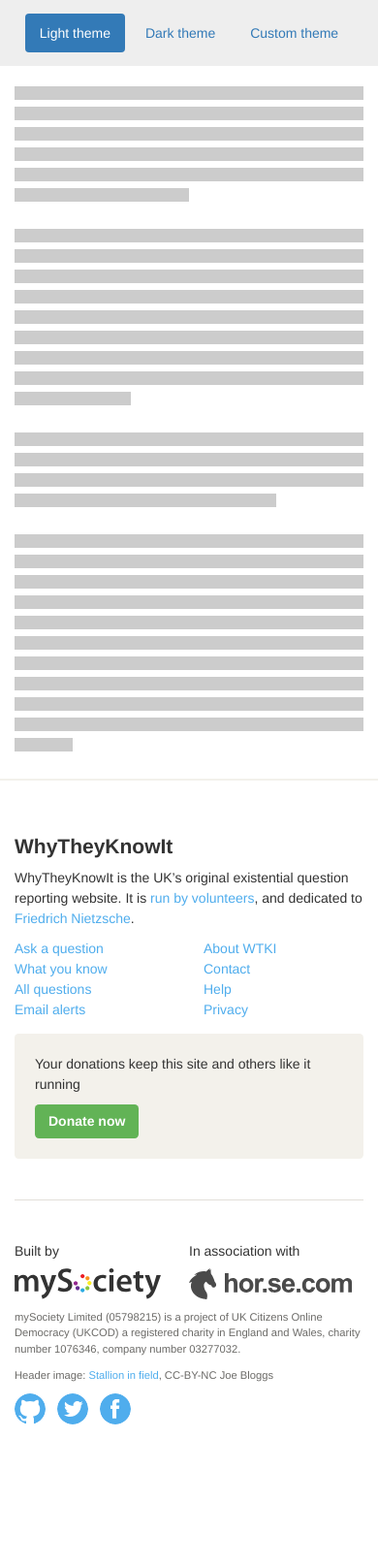
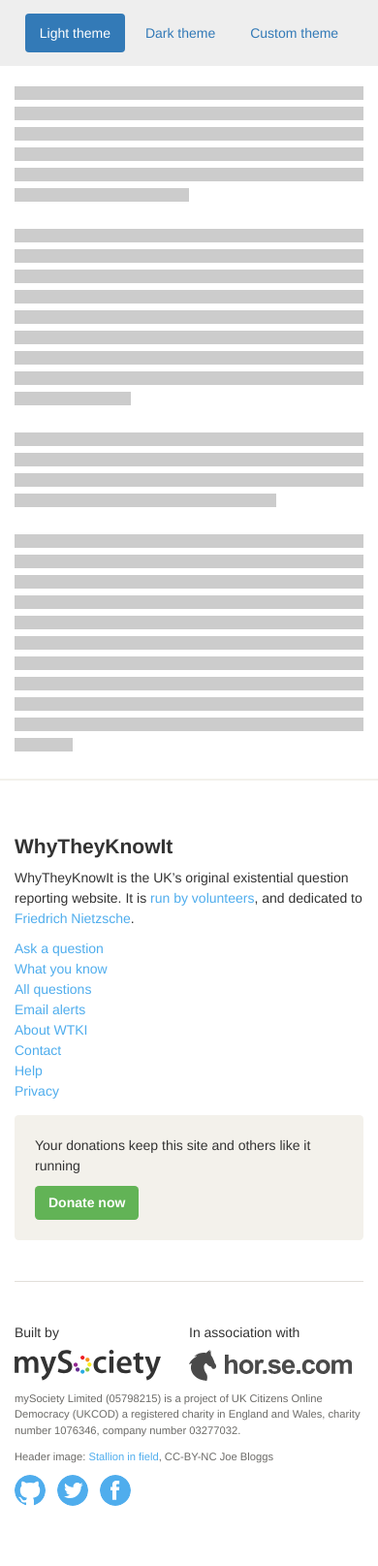
Before and after one commit to mysociety/standard-footer, a Jekyll site: the page built from index.html, in a window 390 px wide. Shown: the whole page at 97% size. Built offline with Jekyll 4.4.1, drawn with Linux system fonts in a browser that asks for light colours; before the commit the page ends 1531 px from its top, so only the background shows below that.

Commit message:
Simplify markup a bit

```diff
--- a/_includes/footer.html
+++ b/_includes/footer.html
@@ -1,4 +1,4 @@
-<div class="mysoc-footer">
+<div class="mysoc-footer" role="contentinfo">
     <div class="container">
         <div class="row">
 
@@ -10,23 +10,19 @@
             </div>
 
             <div class="col-sm-4">
-                <nav class="mysoc-footer__links row">
-                    <div class="col-xs-6">
+                <nav class="mysoc-footer__links">
                     <ul>
                         <li role="presentation"><a href="#">Ask a question</a></li>
                         <li role="presentation"><a href="#">What you know</a></li>
                         <li role="presentation"><a href="#">All questions</a></li>
                         <li role="presentation"><a href="#">Email alerts</a></li>
                     </ul>
-                    </div>
-                    <div class="col-xs-6">
                     <ul>
                         <li role="presentation"><a href="#">About WTKI</a></li>
                         <li role="presentation"><a href="#">Contact</a></li>
                         <li role="presentation"><a href="#">Help</a></li>
                         <li role="presentation"><a href="#">Privacy</a></li>
                     </ul>
-                    </div>
                 </nav>
             </div>
 
@@ -38,7 +34,7 @@
             </div>
 
         </div>
-        <hr class="mysoc-footer__divider">
+        <hr class="mysoc-footer__divider" role="presentation">
         <div class="row">
 
             <div class="col-sm-5">
--- a/_layouts/default.html
+++ b/_layouts/default.html
@@ -10,7 +10,7 @@
     <link rel="stylesheet" href="{{ "/assets/css/main.css" | prepend: site.baseurl }}">
   </head>
   <body {% if page.bodyclass %}class="{{ page.bodyclass }}"{% endif %}>
-    <header>
+    <header role="banner">
       <div class="container">
         <ul class="docs-nav">
           <li role="presentation" class="light-theme"><a href="{{ "/" | prepend: site.baseurl }}">Light theme</a></li>
--- a/_sass/_footer.scss
+++ b/_sass/_footer.scss
@@ -23,6 +23,9 @@
 $high-dpi-screen: '-webkit-min-device-pixel-ratio: 1.5), (min-resolution: 144dpi' !default;
 
 .mysoc-footer {
+  -webkit-box-sizing: border-box;
+  -moz-box-sizing: border-box;
+  box-sizing: border-box;
   background-color: $mysoc-footer-background-color;
   color: $mysoc-footer-text-color;
   padding: 2em 0;
@@ -69,13 +72,21 @@
 
 .mysoc-footer__links {
   @media (min-width: $mysoc-footer-breakpoint-sm){
+    overflow: auto;
     padding-top: 2.25em;
+    margin: 0 -1em;
   }
 
   ul {
     margin: 0;
     padding: 0;
     list-style: none;
+
+    @media (min-width: $mysoc-footer-breakpoint-sm){
+      float: left;
+      width: 50%;
+      padding: 0 1em;
+    }
   }
 
   li {
@@ -117,7 +128,7 @@
 }
 
 .mysoc-footer__orgs {
-  @include clearfix();
+  overflow: auto;
   margin: 0 -1em;
 }
 
```
Lines whose indentation alone changed are shown as unchanged.
